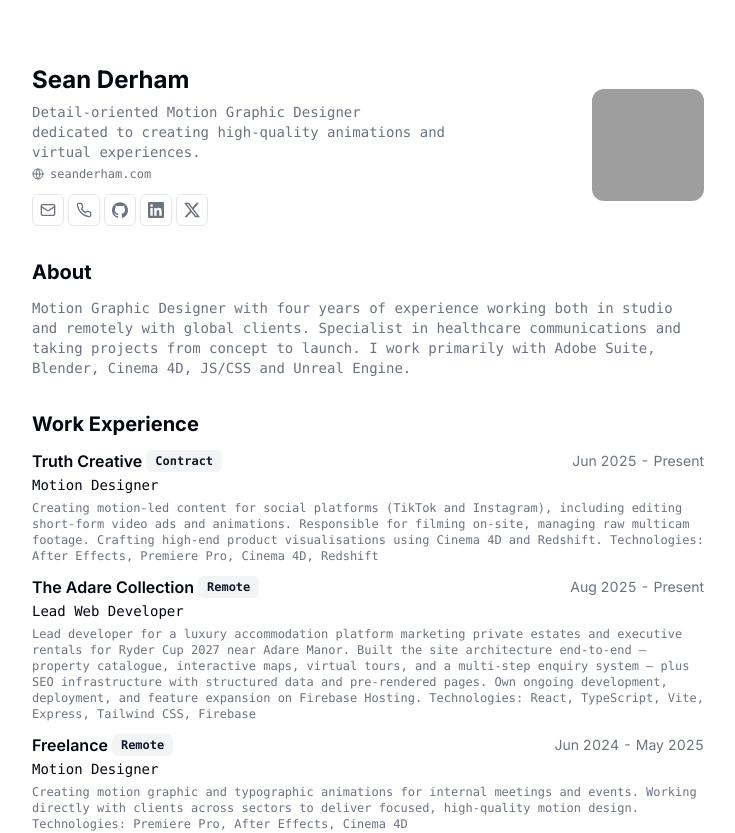
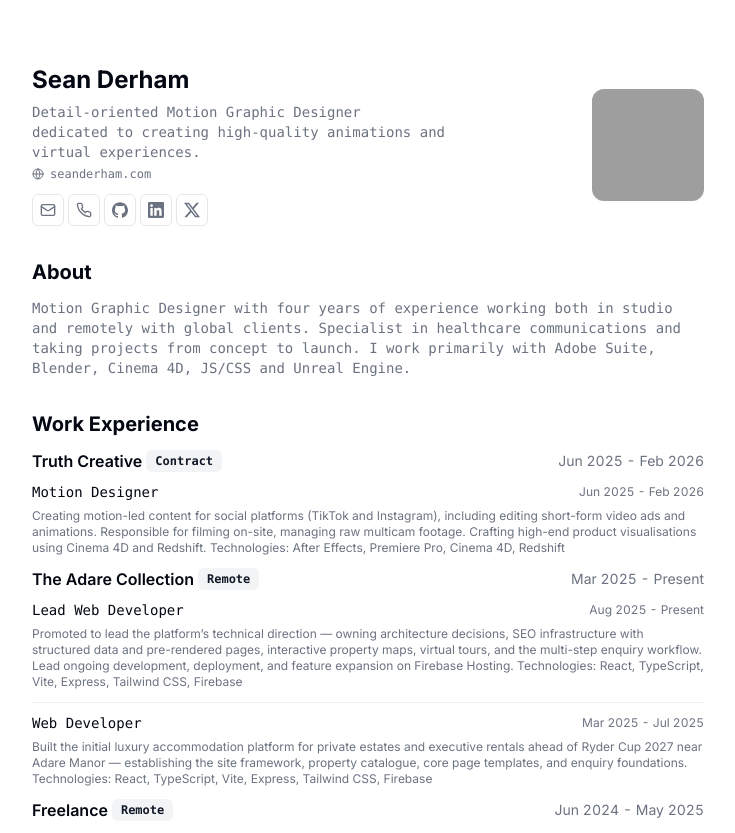
Before and after one commit to seanderham1/cv-section, a Next.js app: page / in a window 1280 px wide. Shown: the top 833 px of the page, without its empty margins (272-1007 px from the left). Built offline with nearby package versions, Linux system fonts and the light colour scheme; grey boxes are pictures that could not be loaded.

Commit message:
Update work history dates and Adare Collection role progression

```diff
--- a/src/app/page.tsx
+++ b/src/app/page.tsx
@@ -106,9 +106,23 @@ export default function Page() {
         <Section>
           <h2 className="text-xl font-bold">Work Experience</h2>
           {RESUME_DATA.work.map((work) => {
+            const roles =
+              "roles" in work
+                ? [...work.roles]
+                : [
+                    {
+                      title: work.title,
+                      start: work.start,
+                      end: work.end,
+                      description: work.description,
+                    },
+                  ];
+            const companyStart = roles[roles.length - 1].start;
+            const companyEnd = roles[0].end ?? "Present";
+
             return (
               <Card key={work.company}>
-                <CardHeader>
+                <CardHeader className="space-y-3">
                   <div className="flex items-center justify-between gap-x-2 text-base">
                     <h3 className="inline-flex items-center justify-center gap-x-1 font-semibold leading-none">
                       <a
@@ -132,17 +146,29 @@ export default function Page() {
                       </span>
                     </h3>
                     <div className="text-sm tabular-nums text-gray-500">
-                      {work.start} - {work.end ?? "Present"}
+                      {companyStart} - {companyEnd}
                     </div>
                   </div>
 
-                  <h4 className="font-mono text-sm leading-none print:text-[12px]">
-                    {work.title}
-                  </h4>
+                  {roles.map((role, index) => (
+                    <div
+                      key={`${role.title}-${role.start}`}
+                      className={index > 0 ? "border-t border-border/60 pt-3" : undefined}
+                    >
+                      <div className="flex items-center justify-between gap-x-2">
+                        <h4 className="font-mono text-sm leading-none print:text-[12px]">
+                          {role.title}
+                        </h4>
+                        <div className="text-xs tabular-nums text-gray-500 print:text-[10px]">
+                          {role.start} - {role.end ?? "Present"}
+                        </div>
+                      </div>
+                      <p className="mt-2 text-xs text-muted-foreground print:text-[10px]">
+                        {role.description}
+                      </p>
+                    </div>
+                  ))}
                 </CardHeader>
-                <CardContent className="mt-2 text-xs print:text-[10px]">
-                  {work.description}
-                </CardContent>
               </Card>
             );
           })}
--- a/src/data/resume-data.tsx
+++ b/src/data/resume-data.tsx
@@ -68,7 +68,7 @@ export const RESUME_DATA = {
     title: "Motion Designer",
     logo: ConsultlyLogo,
     start: "Jun 2025",
-    end: null,
+    end: "Feb 2026",
     description:
       "Creating motion-led content for social platforms (TikTok and Instagram), including editing short-form video ads and animations. Responsible for filming on-site, managing raw multicam footage. Crafting high-end product visualisations using Cinema 4D and Redshift. Technologies: After Effects, Premiere Pro, Cinema 4D, Redshift",
   },
@@ -76,12 +76,23 @@ export const RESUME_DATA = {
     company: "The Adare Collection",
     link: "https://theadarecollection.com/",
     badges: ["Remote"],
-    title: "Lead Web Developer",
     logo: ConsultlyLogo,
-    start: "Aug 2025",
-    end: null,
-    description:
-      "Lead developer for a luxury accommodation platform marketing private estates and executive rentals for Ryder Cup 2027 near Adare Manor. Built the site architecture end-to-end — property catalogue, interactive maps, virtual tours, and a multi-step enquiry system — plus SEO infrastructure with structured data and pre-rendered pages. Own ongoing development, deployment, and feature expansion on Firebase Hosting. Technologies: React, TypeScript, Vite, Express, Tailwind CSS, Firebase",
+    roles: [
+      {
+        title: "Lead Web Developer",
+        start: "Aug 2025",
+        end: null,
+        description:
+          "Promoted to lead the platform’s technical direction — owning architecture decisions, SEO infrastructure with structured data and pre-rendered pages, interactive property maps, virtual tours, and the multi-step enquiry workflow. Lead ongoing development, deployment, and feature expansion on Firebase Hosting. Technologies: React, TypeScript, Vite, Express, Tailwind CSS, Firebase",
+      },
+      {
+        title: "Web Developer",
+        start: "Mar 2025",
+        end: "Jul 2025",
+        description:
+          "Built the initial luxury accommodation platform for private estates and executive rentals ahead of Ryder Cup 2027 near Adare Manor — establishing the site framework, property catalogue, core page templates, and enquiry foundations. Technologies: React, TypeScript, Vite, Express, Tailwind CSS, Firebase",
+      },
+    ],
   },
   {
     company: "Freelance",
```
